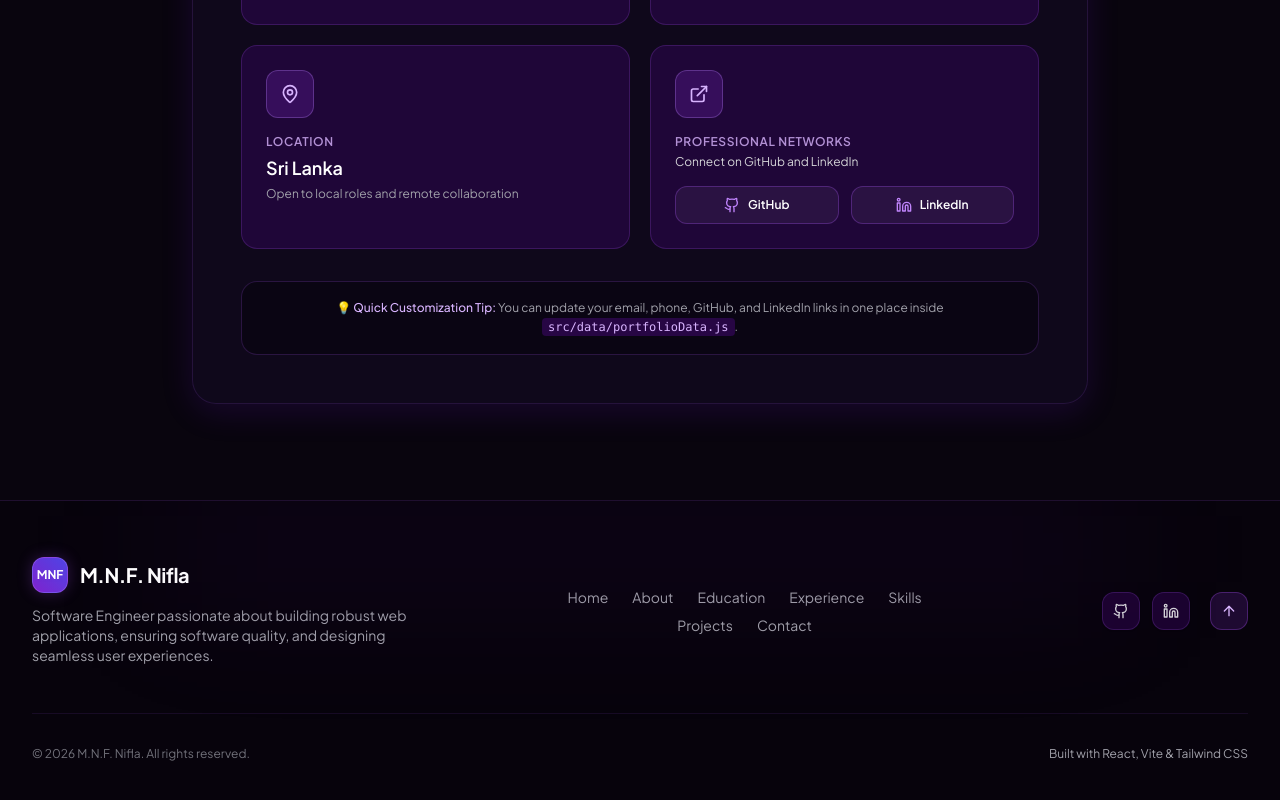
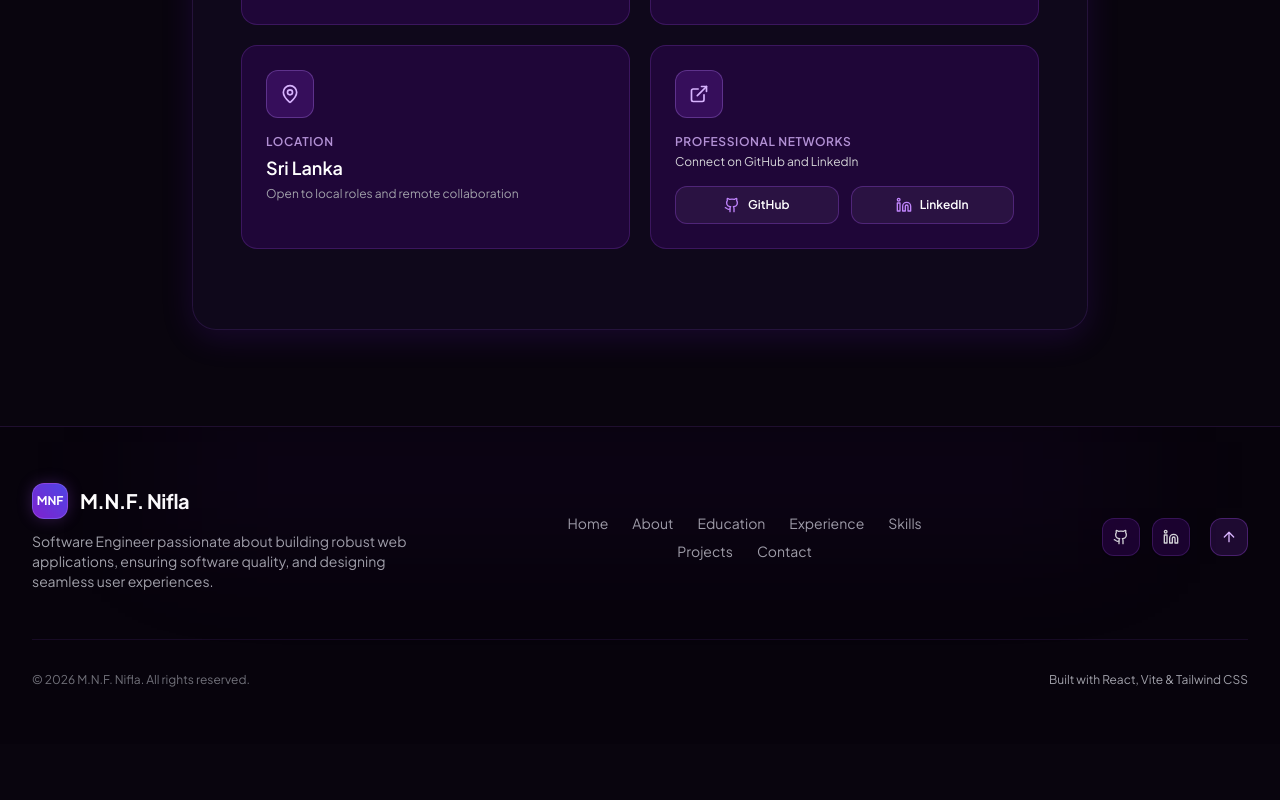
Before and after one commit to fathinifl42923-source/Portfolio, a React (Vite) app: page / in a window 1280 px wide. Shown: the part 8121-8921 px from the top of the page. After the commit the page ends 8865 px from the top, so only its background shows below. Built offline with nearby package versions, Linux system fonts and the light colour scheme.

Commit message:
polish: clean up template customization tip from contact section

```diff
--- a/src/components/Contact.jsx
+++ b/src/components/Contact.jsx
@@ -182,15 +182,7 @@ export default function Contact() {
               </div>
             </div>
 
-            {/* Note on editing placeholders */}
-            <div className="p-4 rounded-2xl bg-[#0a0513] border border-purple-500/20 text-center">
-              <p className="text-xs text-zinc-400 leading-relaxed">
-                💡 <span className="text-purple-300 font-medium">Quick Customization Tip:</span> You can update your email, phone, GitHub, and LinkedIn links in one place inside{" "}
-                <code className="text-purple-300 font-mono bg-purple-950/60 px-1.5 py-0.5 rounded">
-                  src/data/portfolioData.js
-                </code>.
-              </p>
-            </div>
+
           </motion.div>
         </div>
       </div>
```
